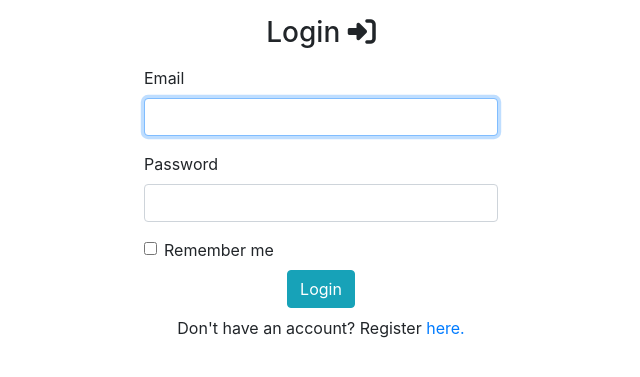
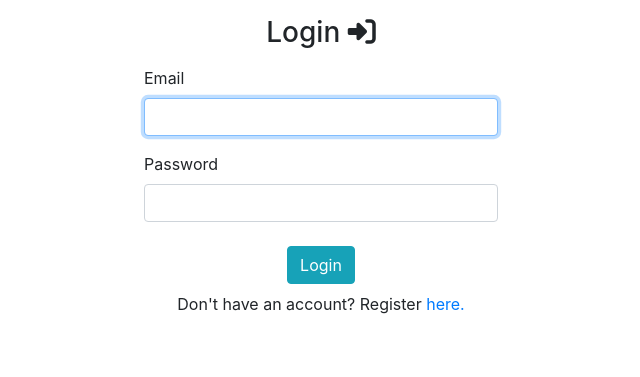
Before and after one commit to Branimir97/WebTraffic, a Symfony app: template templates/auth/login.html.twig in a window 1280 px wide. Shown: the top 377 px of the page, without its empty margins (319-959 px from the left). Run offline with Twig, Linux system fonts and the light colour scheme; the template is opened without the code that fills it, so the values that code supplies are empty; some libraries are stand-ins or nearby versions.

Commit message:
Excluded remember me option

```diff
--- a/src/Security/AppAuthenticator.php
+++ b/src/Security/AppAuthenticator.php
@@ -10,6 +10,7 @@ use Symfony\Component\Security\Core\Authentication\Token\TokenInterface;
 use Symfony\Component\Security\Core\Security;
 use Symfony\Component\Security\Http\Authenticator\AbstractLoginFormAuthenticator;
 use Symfony\Component\Security\Http\Authenticator\Passport\Badge\CsrfTokenBadge;
+use Symfony\Component\Security\Http\Authenticator\Passport\Badge\RememberMeBadge;
 use Symfony\Component\Security\Http\Authenticator\Passport\Badge\UserBadge;
 use Symfony\Component\Security\Http\Authenticator\Passport\Credentials\PasswordCredentials;
 use Symfony\Component\Security\Http\Authenticator\Passport\Passport;
--- a/templates/auth/login.html.twig
+++ b/templates/auth/login.html.twig
@@ -23,10 +23,6 @@
                 <label for="inputPassword">Password</label>
                 <input type="password" name="password" id="inputPassword" class="form-control" required>
             </div>
-            <div class="form-check">
-                <input type="checkbox" class="form-check-input" id="rememberMe">
-                <label class="form-check-label" for="rememberMe">Remember me</label>
-            </div>
             <div class="text-center">
                 <button type="submit" class="mt-2 btn btn-info">Login</button>
                 <p class="mt-2">
```
